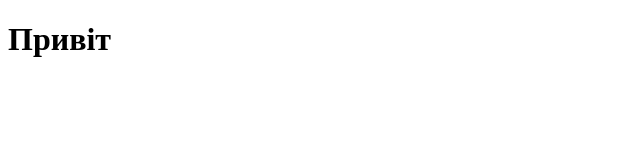
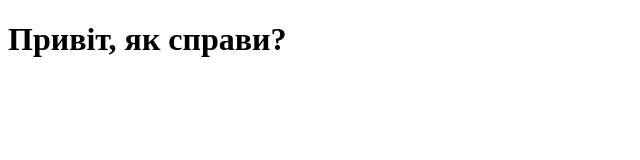
Before and after one commit to Julia-Holovko777/Tutorial, a plain HTML site: page index.html in a window 1280 px wide. Shown: the whole page, without its empty margins (0-640 px from the left). Drawn offline with Linux system fonts and the light colour scheme.

Commit message:
Update index.html

```diff
--- a/index.html
+++ b/index.html
@@ -6,6 +6,6 @@
     <title>Document</title>
   </head>
   <body>
-    <h1>Привіт</h1>
+    <h1>Привіт, як справи?</h1>
   </body>
 </html>
```
